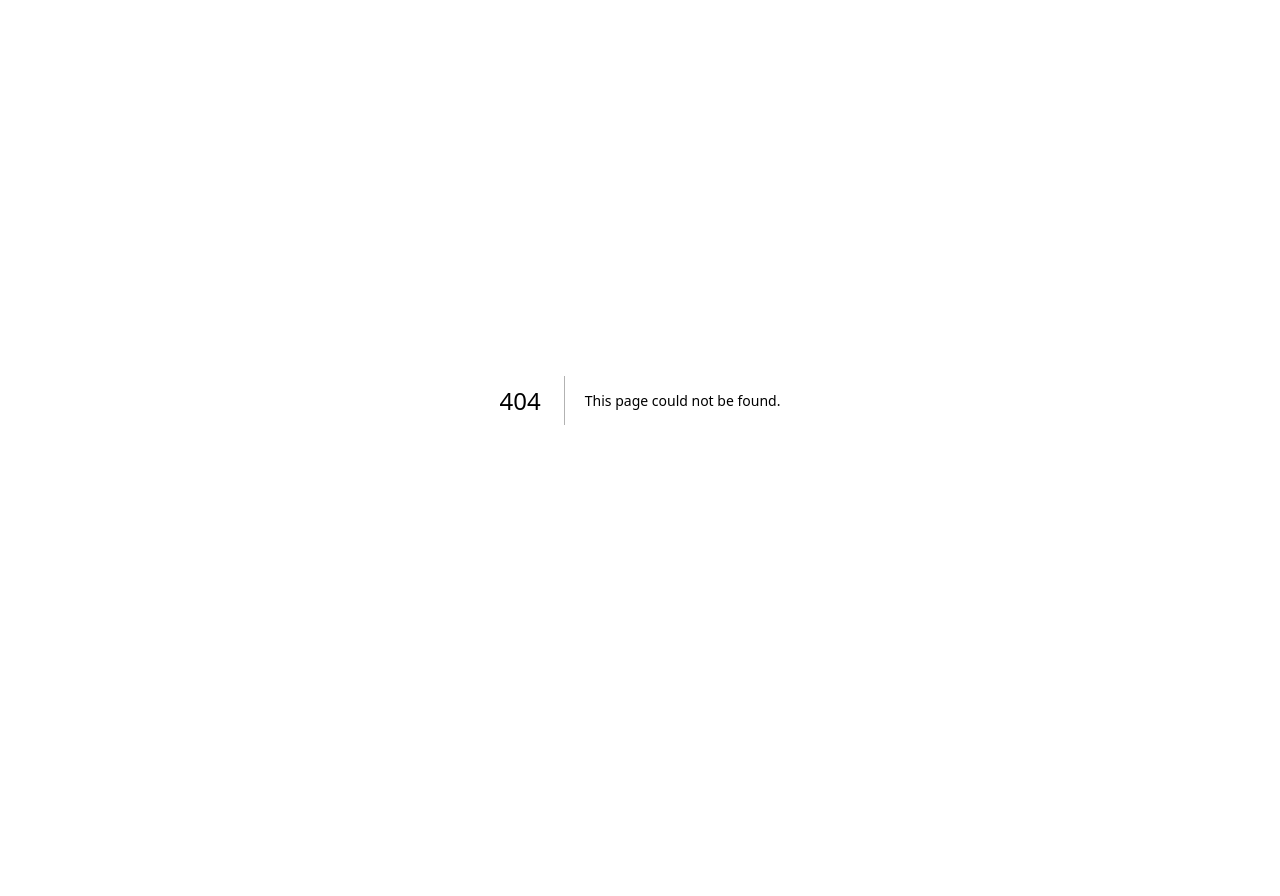
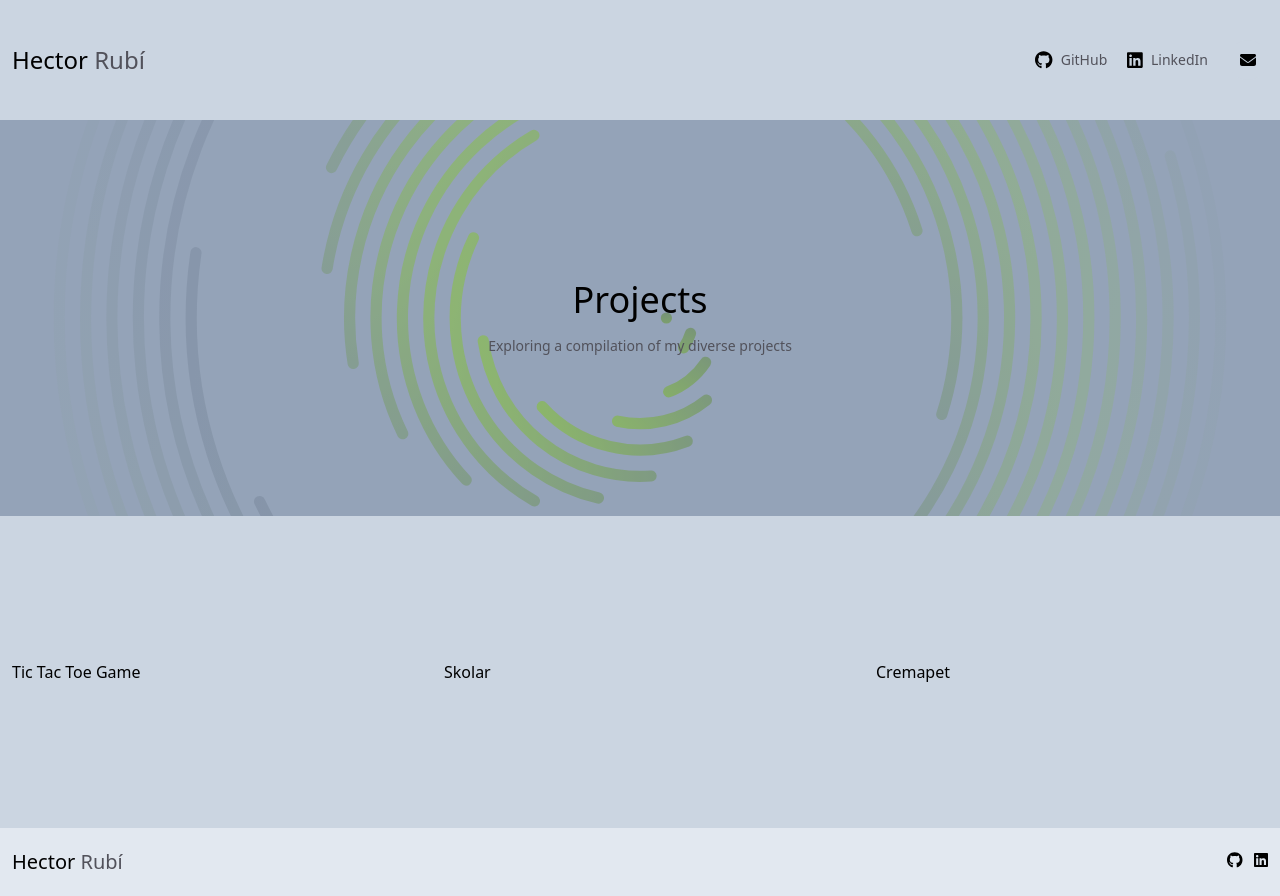
Before and after one commit to HectorRubi/hector-rubi, a Next.js app: page /projects in a window 1280 px wide. Before the commit this address had no page. Before the commit the page ends 800 px from the top, so only its background shows below. Built offline with nearby package versions, Linux system fonts and the light colour scheme.

Commit message:
Create projects page structure

```diff
--- /dev/null
+++ b/src/app/projects/layout.tsx
@@ -0,0 +1,27 @@
+import './../globals.css'
+import type { Metadata } from 'next'
+
+import { config } from '@fortawesome/fontawesome-svg-core'
+import '@fortawesome/fontawesome-svg-core/styles.css'
+config.autoAddCss = false
+
+import { GTM } from '@/components/Shared/GTM'
+
+export const metadata: Metadata = {
+  title: 'Hector Rubi | Projects',
+}
+
+export default function PageLayout({
+  children,
+}: {
+  children: React.ReactNode
+}) {
+  return (
+    <html lang="en">
+      <head>
+        <GTM />
+      </head>
+      <body>{children}</body>
+    </html>
+  )
+}
--- /dev/null
+++ b/src/app/projects/page.tsx
@@ -0,0 +1,17 @@
+import { Navbar } from '@/components/Shared/Navbar'
+import { Footer } from '@/components/Shared/Footer'
+import { Hero } from '@/components/Projects/Hero'
+import { ProjectsList } from '@/components/Projects/ProjectsList'
+
+export default function Projects() {
+  return (
+    <>
+      <Navbar />
+      <main>
+        <Hero />
+        <ProjectsList />
+        <Footer />
+      </main>
+    </>
+  )
+}
--- /dev/null
+++ b/src/components/Projects/Hero/index.tsx
@@ -0,0 +1,15 @@
+import { CONTAINER } from '@/components/constants'
+
+export const Hero = () => {
+  // dark:shadow-[inset_0_0_0_1000px_rgba(0,0,0,.5)]
+  return (
+    <section className="bg-primary-400 bg-[url('/hero-bg.svg')] bg-cover bg-center bg-no-repeat py-20 dark:bg-primary-900 md:py-40">
+      <div className={`${CONTAINER} text-center`}>
+        <h1 className="mb-4 text-2xl md:text-4xl">Projects</h1>
+        <h2 className="text-sm text-secondary-600 dark:text-secondary-400">
+          Exploring a compilation of my diverse projects
+        </h2>
+      </div>
+    </section>
+  )
+}
--- /dev/null
+++ b/src/components/Projects/ProjectsList/index.tsx
@@ -0,0 +1,14 @@
+import { projects } from '@/data/projects'
+import { CONTAINER } from '@/components/constants'
+
+export const ProjectsList = () => {
+  return (
+    <section className="bg-primary-300 dark:bg-primary-800">
+      <div className={`${CONTAINER} grid grid-cols-3 gap-10 py-20 md:py-36`}>
+        {projects.map((project, projectIndex) => (
+          <p key={projectIndex}>{project.name}</p>
+        ))}
+      </div>
+    </section>
+  )
+}
```
Also changed, not shown: public/hero-bg.svg (added).
